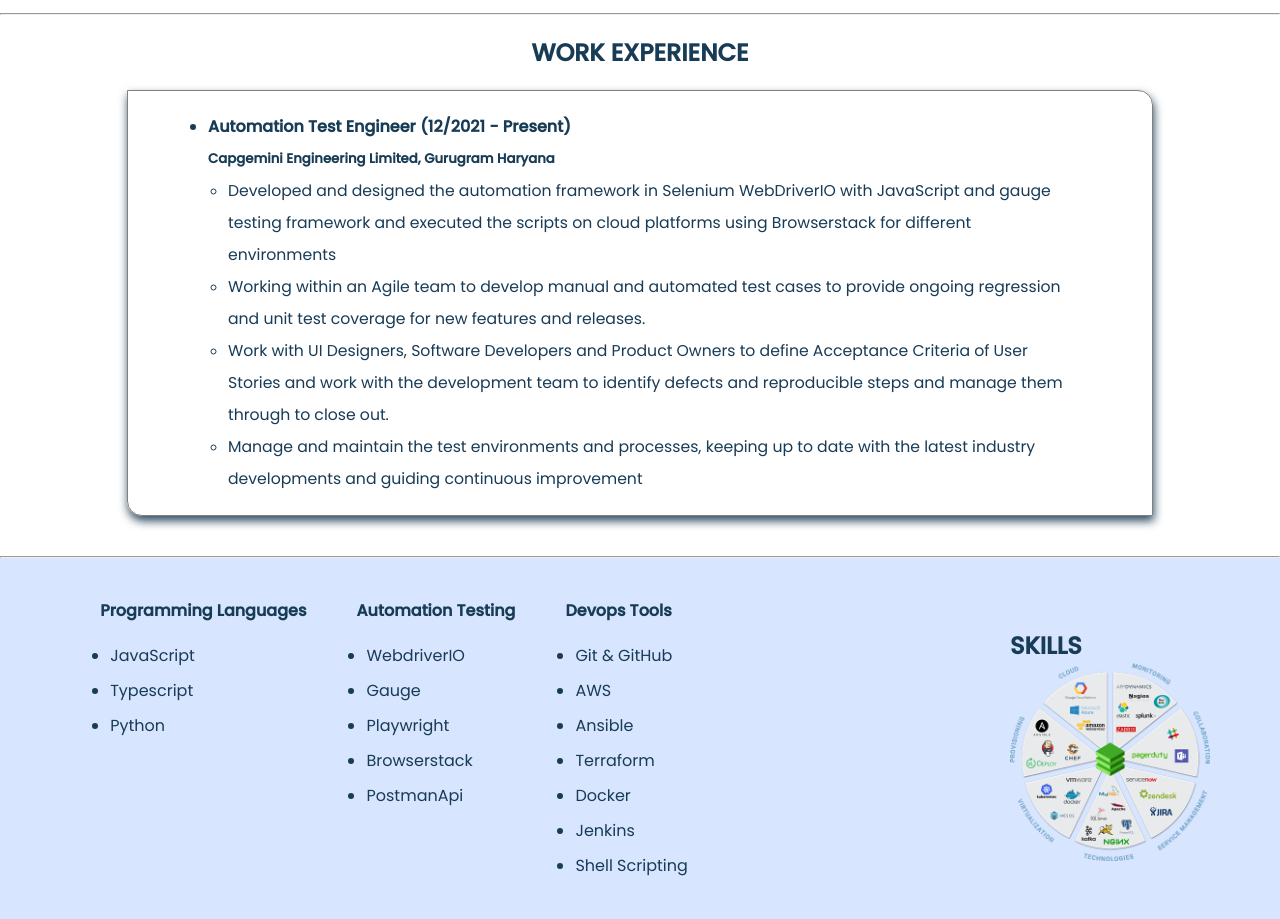
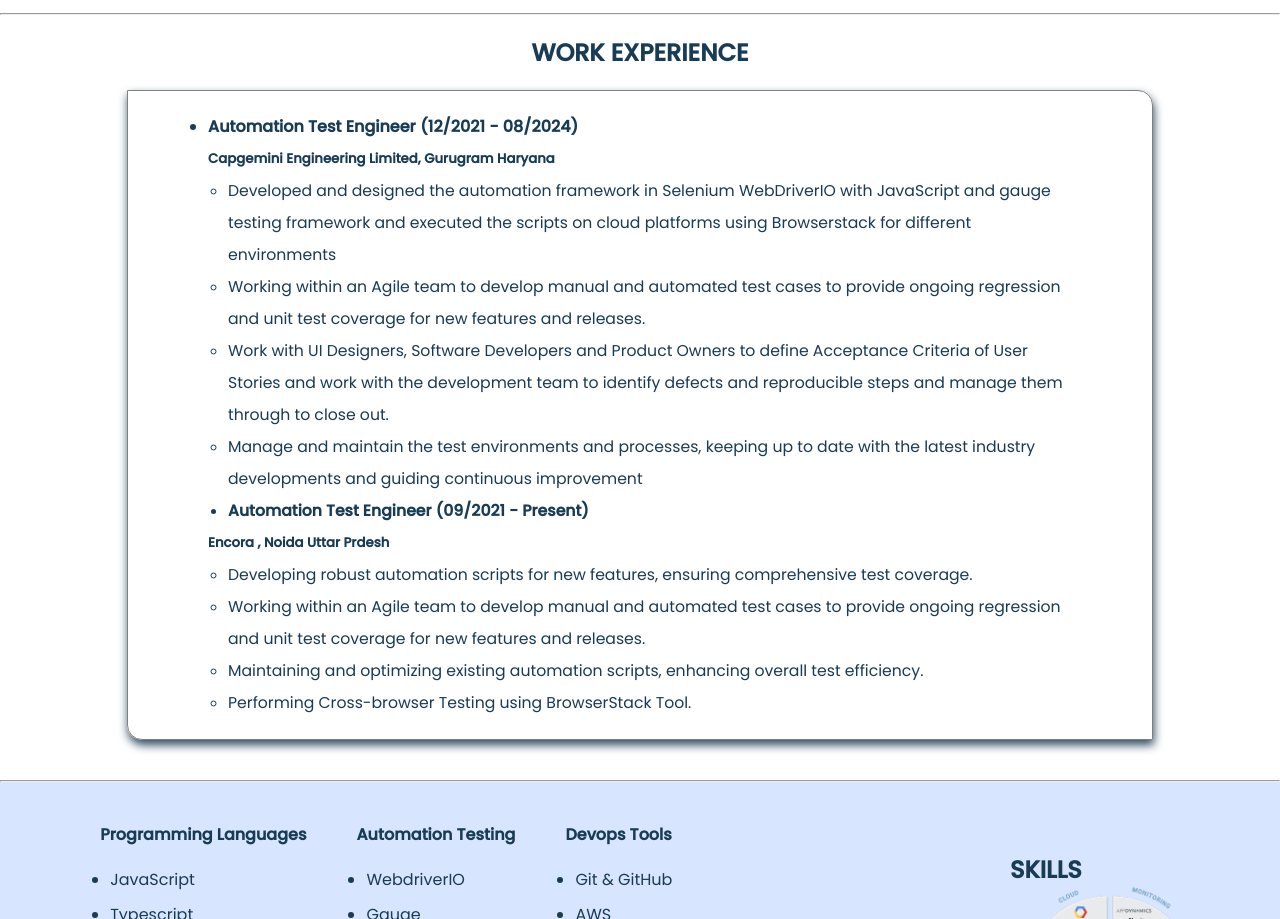
Before and after one commit to monucse/Portfolio, a plain HTML site: page index.html in a window 1280 px wide. Shown: the part 497-1416 px from the top of the page. Drawn offline with Linux system fonts and the light colour scheme.

Commit message:
Update index.html

```diff
--- a/index.html
+++ b/index.html
@@ -45,7 +45,7 @@
                 <h3>Hi, I'm</h3>
                 <h2>Sonu Madheshiya</h2>
                 <h3>Automation Test Engineer</h3>
-                <h4>at Capgemini [ Gurugram , Haryana ]</h4>
+                <h4>at Encora [ Noida , Uttar Pradesh ]</h4>
                 <a href="#" target="_blank" class="primary-btn get-started-btn">Download CV</a>
             </div>
 
@@ -61,7 +61,7 @@
 
                 <ul style="list-style: disc;">
                     <li>
-                        <h4>Automation Test Engineer (12/2021 - Present)</h4>
+                        <h4>Automation Test Engineer (12/2021 - 08/2024)</h4>
                     </li>
                     <h5>Capgemini Engineering Limited, Gurugram Haryana</h5>
                 </ul>
@@ -81,6 +81,20 @@
                         <li> Manage and maintain the test environments and processes, keeping up to date with the latest
                             industry
                             developments and guiding continuous improvement</li>
+                    </ul>
+
+                <ul style="list-style: disc;">
+                    <li>
+                        <h4>Automation Test Engineer (09/2021 - Present)</h4>
+                    </li>
+                    <h5>Encora , Noida Uttar Prdesh</h5>
+                </ul>
+                     <ul style="list-style: circle;">
+                        <li>Developing robust automation scripts for new features, ensuring comprehensive test coverage.</li>
+                        <li>Working within an Agile team to develop manual and automated test cases to provide ongoing
+                            regression and unit test coverage for new features and releases.</li>
+                        <li>Maintaining and optimizing existing automation scripts, enhancing overall test efficiency.</li>
+                        <li>Performing Cross-browser Testing using BrowserStack Tool.</li>
                     </ul>
 
                 <!-- <ul style="list-style: disc;">
```
